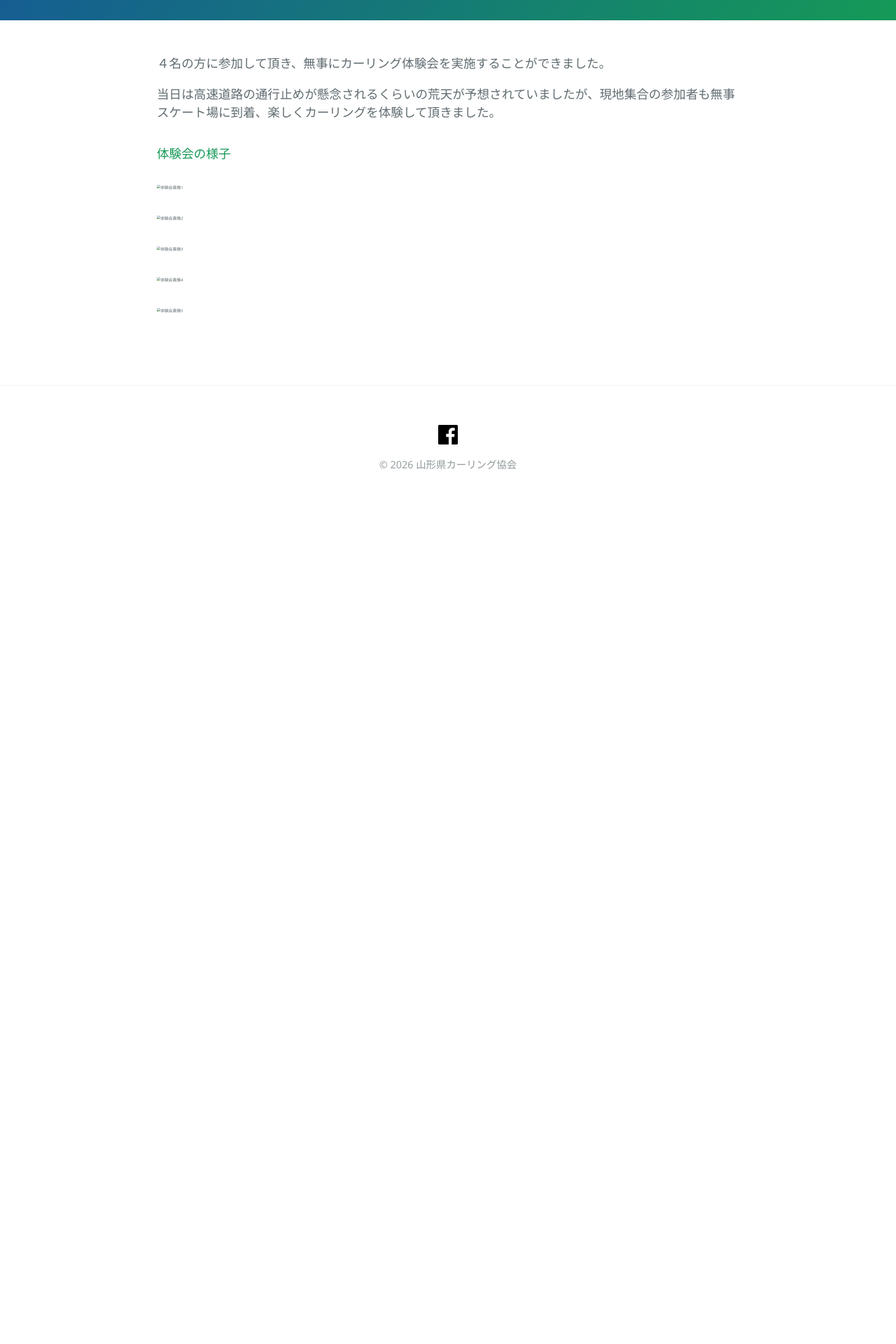
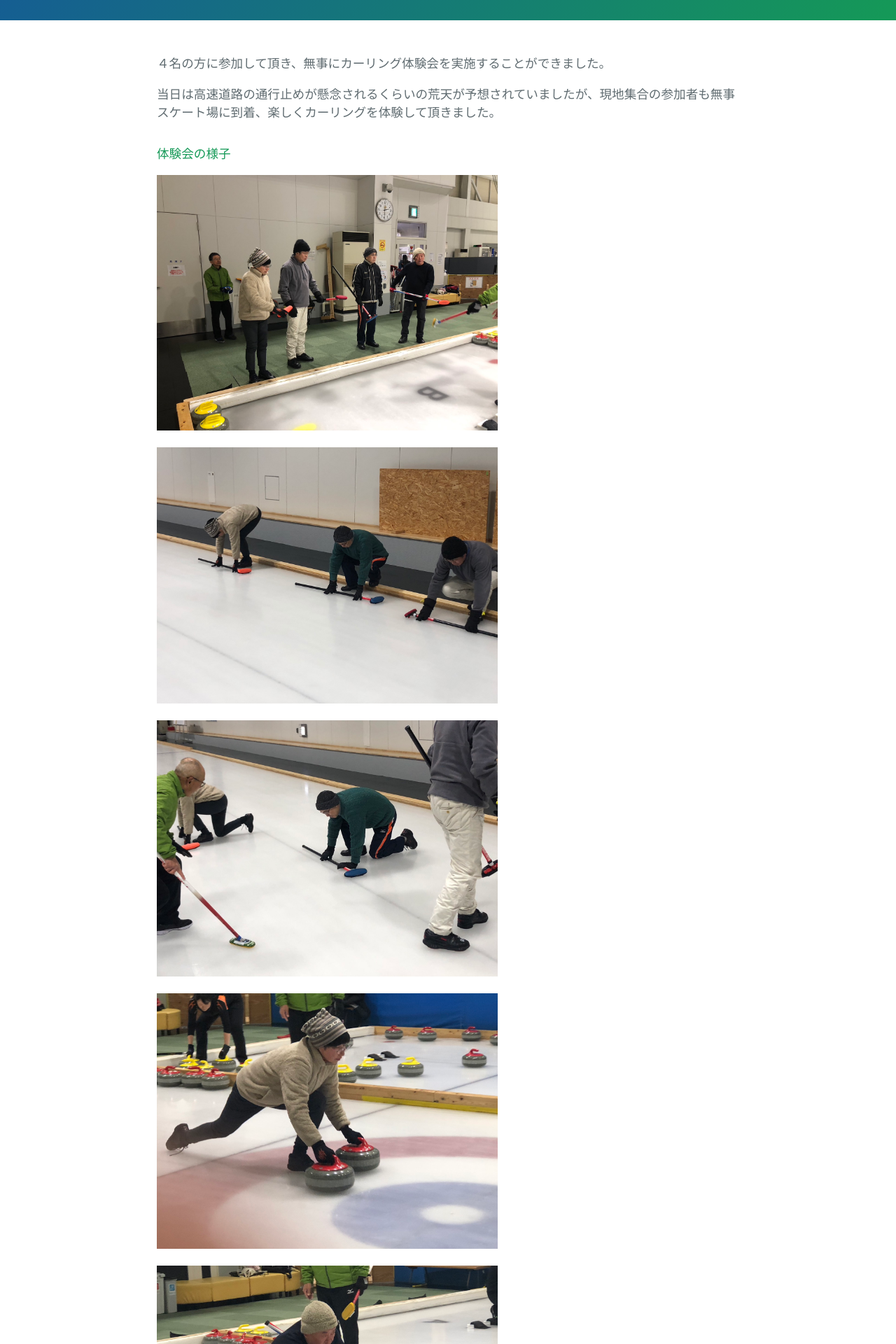
Before and after one commit to oleatech/yamagata-curling-assoc, a Jekyll site: the page built from _posts/2026-02-17-taiken-kai.markdown, in a window 1280 px wide. Shown: the part 374-2294 px from the top of the page at 70% size. Built offline with Jekyll 4.4.1, drawn with Linux system fonts in a browser that asks for light colours; before the commit the page ends 1072 px from its top, so only the background shows below that.

Commit message:
Update 2026-02-17-taiken-kai.markdown

```diff
--- a/_posts/2026-02-17-taiken-kai.markdown
+++ b/_posts/2026-02-17-taiken-kai.markdown
@@ -10,12 +10,12 @@ categories:
 
 #### 体験会の様子
 
-<img alt="体験会画像1" src="{{ '/yamagata-curling/images/IMG_1446.JPG' | relative_url }}" style="zoom:33%;" />
+<img alt="体験会画像1" src="{{ '/images/IMG_1446.JPG' | relative_url }}" style="zoom:33%;" />
 
-<img alt="体験会画像2" src="{{ '/yamagata-curling/images/IMG_1427.JPG' | relative_url }}" style="zoom:33%;" />
+<img alt="体験会画像2" src="{{ '/images/IMG_1427.JPG' | relative_url }}" style="zoom:33%;" />
 
-<img alt="体験会画像3" src="{{ '/yamagata-curling/images/IMG_1424.JPG' | relative_url }}" style="zoom:33%;" />
+<img alt="体験会画像3" src="{{ '/images/IMG_1424.JPG' | relative_url }}" style="zoom:33%;" />
 
-<img alt="体験会画像4" src="{{ '/yamagata-curling/images/IMG_1434.JPG' | relative_url }}" style="zoom:33%;" />
+<img alt="体験会画像4" src="{{ '/images/IMG_1434.JPG' | relative_url }}" style="zoom:33%;" />
 
-<img alt="体験会画像5" src="{{ '/yamagata-curling/images/IMG_1444.JPG' | relative_url }}" style="zoom:33%;" />
+<img alt="体験会画像5" src="{{ '/images/IMG_1444.JPG' | relative_url }}" style="zoom:33%;" />
```
